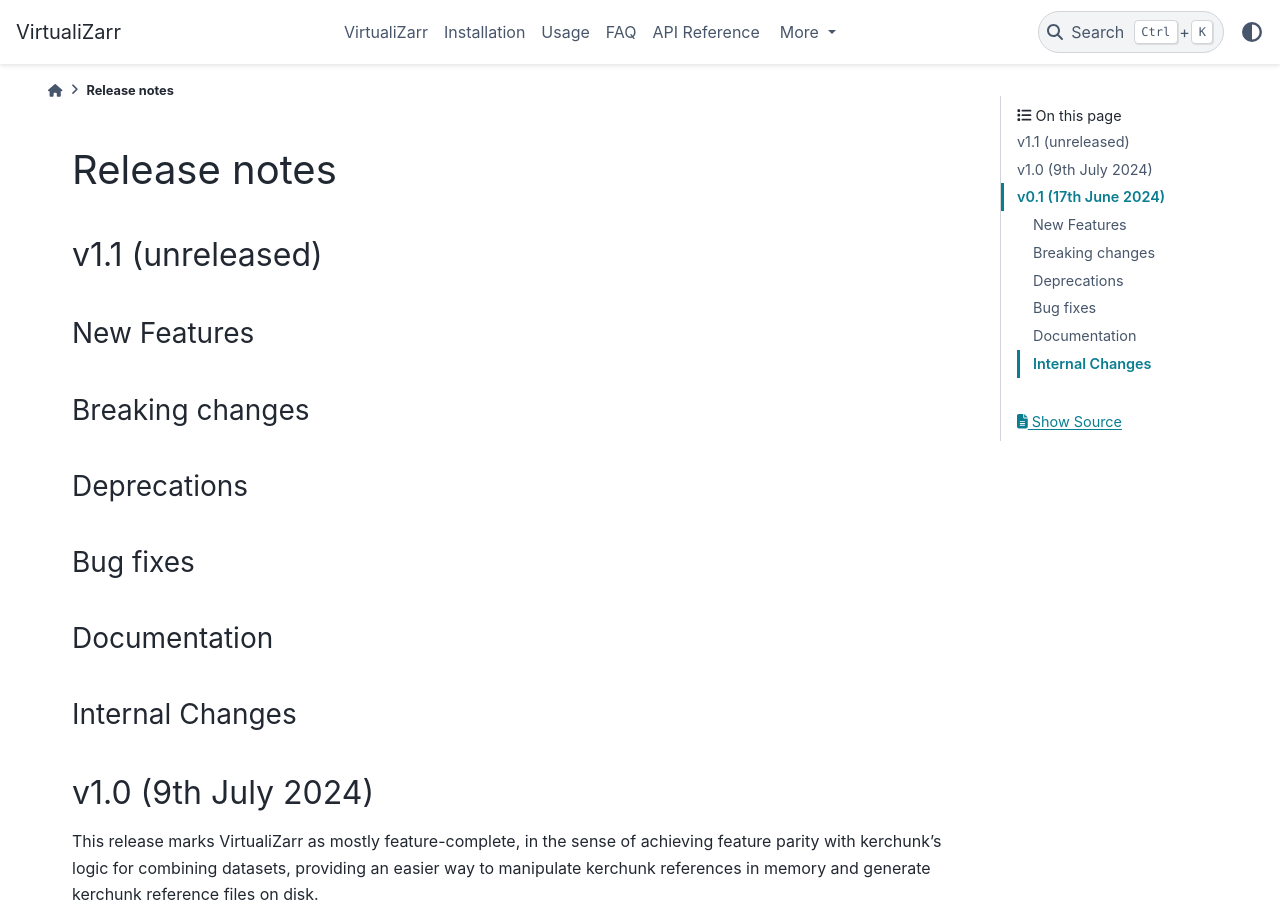
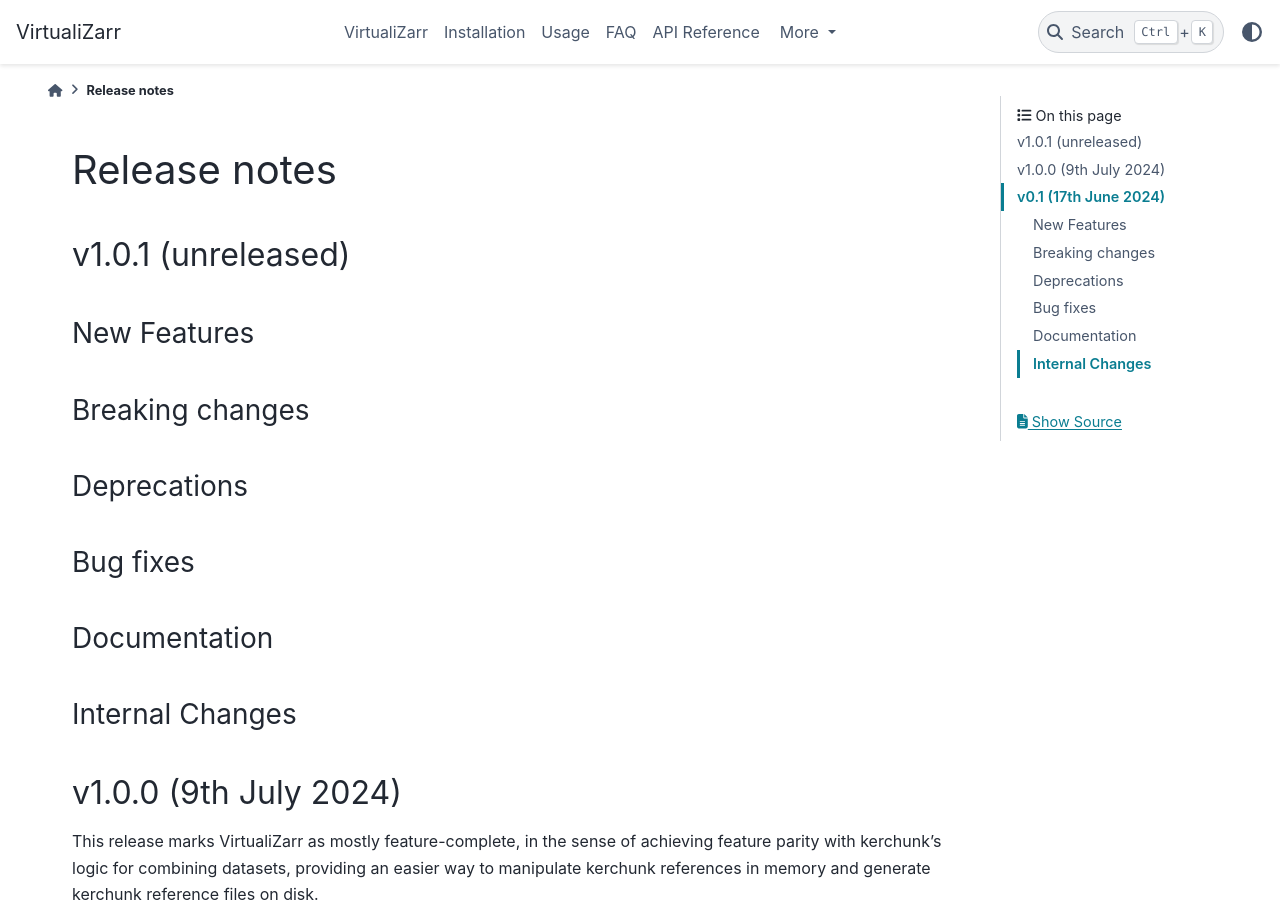
Before and after one commit to zarr-developers/VirtualiZarr, a Sphinx documentation site: the page built from docs/releases.rst, in a window 1280 px wide and 900 px high. Built offline with Sphinx 7.4.7 and the PyData theme 0.15.4, drawn with Linux system fonts in a browser that asks for light colours; cross-references to code outside the pages are shown as plain code.

Commit message:
v1.0->v1.0.0

```diff
--- a/docs/releases.rst
+++ b/docs/releases.rst
@@ -1,10 +1,10 @@
 Release notes
 =============
 
-.. _v1.1:
+.. _v1.0.1:
 
-v1.1 (unreleased)
------------------
+v1.0.1 (unreleased)
+-------------------
 
 New Features
 ~~~~~~~~~~~~
@@ -24,10 +24,10 @@
 Internal Changes
 ~~~~~~~~~~~~~~~~
 
-.. _v1.0:
+.. _v1.0.0:
 
-v1.0 (9th July 2024)
---------------------
+v1.0.0 (9th July 2024)
+----------------------
 
 This release marks VirtualiZarr as mostly feature-complete, in the sense of achieving feature parity with kerchunk's logic for combining datasets, providing an easier way to manipulate kerchunk references in memory and generate kerchunk reference files on disk.
 
```
